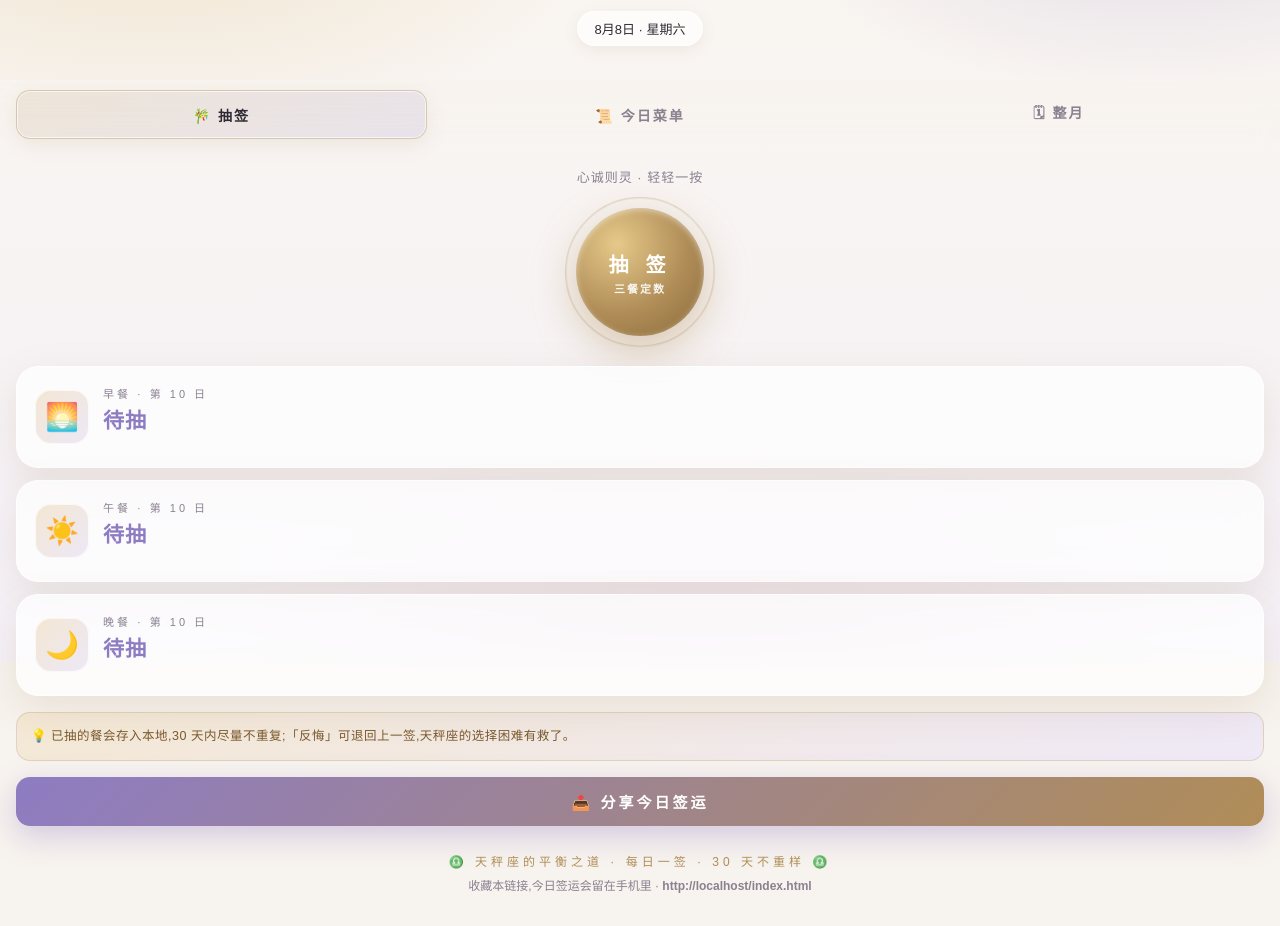
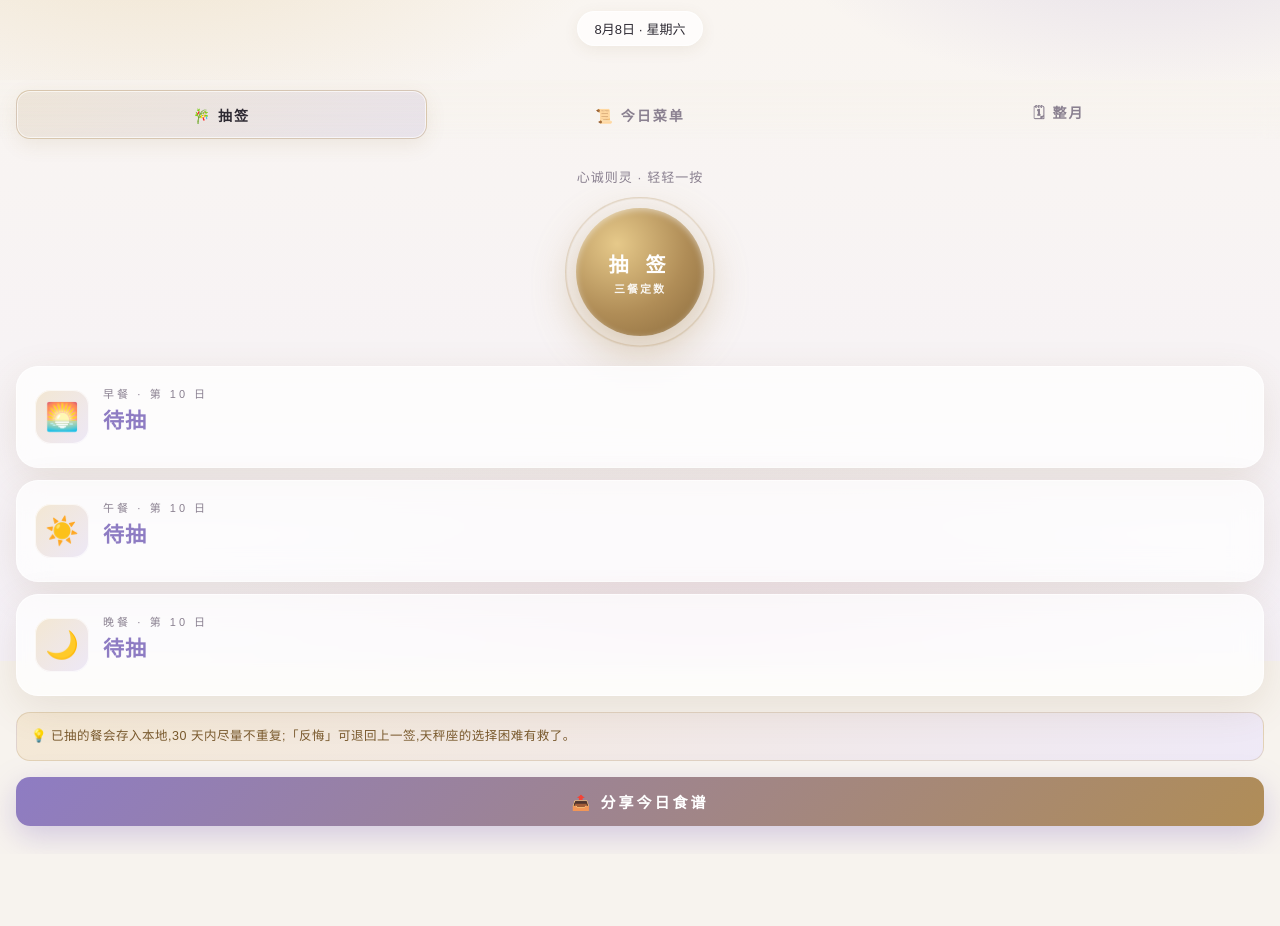
Before and after one commit to dingzeyu666/3can-choice, a plain HTML site: page index.html in a window 1280 px wide. Shown: the part 139-1065 px from the top of the page. After the commit the page ends 993 px from the top, so only its background shows below. Drawn offline with Linux system fonts and the light colour scheme.

Commit message:
分享按钮改为今日食谱,移除页脚文字

```diff
--- a/index.html
+++ b/index.html
@@ -228,7 +228,7 @@
     <button class="btn btn-ghost" onclick="redrawAll()">🔄 全部重抽</button>
   </div>
   <div class="tip" id="drawTip"></div>
-  <button class="share-btn" onclick="shareToday()">📤 分享今日签运</button>
+  <button class="share-btn" onclick="shareToday()">📤 分享今日食谱</button>
 </div>
 
 <div class="view" id="viewToday">
@@ -248,10 +248,7 @@
   <div class="tip">🗓 点击任意日期查看当天定数菜单;金色高亮为今天。抽签结果与定数互不影响。</div>
 </div>
 
-<div class="footer">
-  <div class="sign">♎ 天秤座的平衡之道 · 每日一签 · 30 天不重样 ♎</div>
-  收藏本链接,今日签运会留在手机里 · <b id="pageUrl"></b>
-</div>
+
 
 <script>
 var MEALS = {
@@ -521,7 +518,6 @@ function shareToday(){
     prompt("复制签文:", txt);
   }
 }
-document.getElementById("pageUrl").textContent = location.href;
 renderHeader();
 renderDrawView();
 </script>
```
